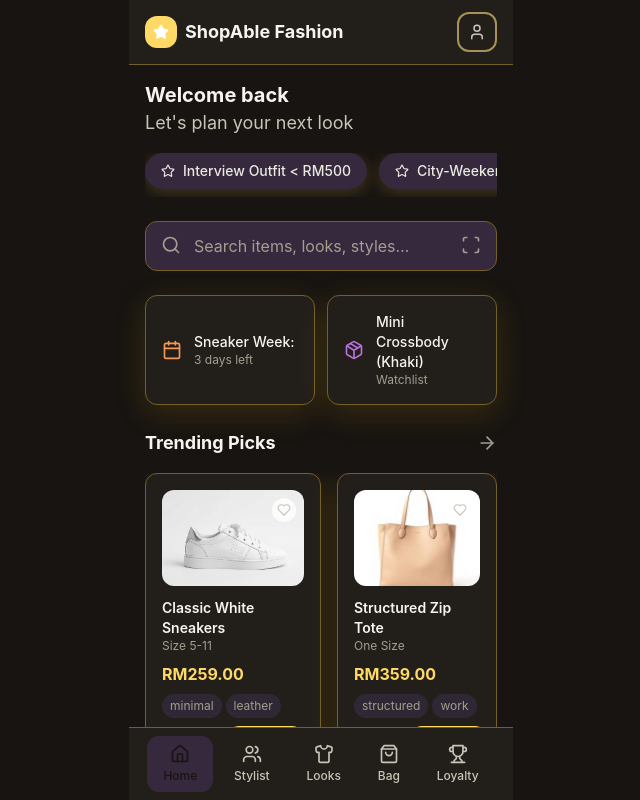
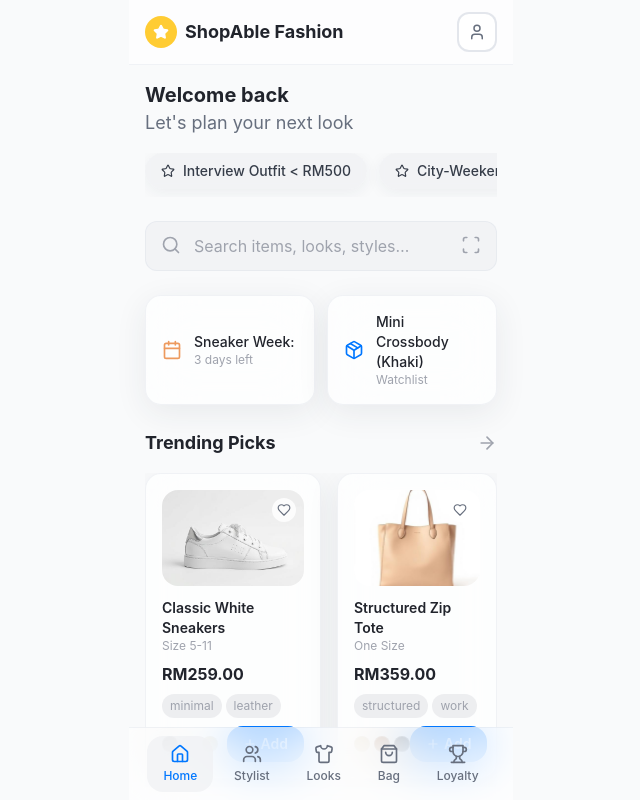
Before and after one commit to yohan19960/fashion-ai-style, a React (Vite) app: page / in a window 1280 px wide. Shown: the top 800 px of the page, without its empty margins (319-959 px from the left). Built offline with nearby package versions, Linux system fonts and the light colour scheme.

Commit message:
Update theme to Glassmorphism
Update the app's theme to incorporate Glassmorphism and iOS-like design elements. This involves adjusting CSS variables and Tailwind configuration for a frosted glass effect, blurred backgrounds, and subtle gradients.

```diff
--- a/src/index.css
+++ b/src/index.css
@@ -2,94 +2,94 @@
 @tailwind components;
 @tailwind utilities;
 
-/* ShopAble Fashion Design System - Luxury & Glam Mobile Fashion App */
+/* ShopAble Fashion Design System - Glassmorphism iOS Mobile Fashion App */
 
 @layer base {
   :root {
-    /* Core Brand Colors - Luxury Black & Cream */
-    --background: 30 15% 8%;
-    --foreground: 45 20% 95%;
+    /* Core Brand Colors - iOS Clean */
+    --background: 220 20% 98%;
+    --foreground: 220 15% 15%;
 
-    /* Card System - Deep Black with Gold Edges */
-    --card: 30 12% 12%;
-    --card-foreground: 45 20% 95%;
-    --card-shadow: 0 0% 0%;
+    /* Card System - Glassmorphism */
+    --card: 0 0% 100% / 0.7;
+    --card-foreground: 220 15% 15%;
+    --card-shadow: 220 20% 80%;
 
-    /* App Background - Rich Gradient */
-    --app-background: 30 15% 8%;
-    --section-background: 30 12% 12%;
+    /* App Background - iOS Gradient */
+    --app-background: 220 20% 98%;
+    --section-background: 0 0% 100% / 0.6;
 
-    /* Brand Primary - Luxurious Deep Black */
-    --primary: 30 15% 8%;
-    --primary-foreground: 45 35% 85%;
-    --primary-muted: 30 10% 20%;
+    /* Brand Primary - iOS Blue */
+    --primary: 212 100% 50%;
+    --primary-foreground: 0 0% 100%;
+    --primary-muted: 212 50% 85%;
 
-    /* Luxury Gold & Rose Gold Accents */
-    --accent-gold: 45 100% 70%;
-    --accent-gold-muted: 45 60% 90%;
-    --accent-warm: 25 90% 65%;
+    /* iOS Accent Colors */
+    --accent-gold: 45 100% 60%;
+    --accent-gold-muted: 45 30% 95%;
+    --accent-warm: 25 80% 65%;
 
-    /* Secondary Luxury Tones - Deep Purple */
-    --secondary: 280 25% 25%;
-    --secondary-foreground: 45 20% 95%;
-    --secondary-muted: 280 15% 35%;
+    /* Secondary iOS Tones */
+    --secondary: 220 15% 95% / 0.8;
+    --secondary-foreground: 220 15% 25%;
+    --secondary-muted: 220 10% 90% / 0.6;
 
-    /* Text Hierarchy - Gold & Cream */
-    --text-primary: 45 20% 95%;
-    --text-secondary: 45 15% 75%;
-    --text-muted: 45 10% 60%;
+    /* Text Hierarchy - iOS Typography */
+    --text-primary: 220 15% 15%;
+    --text-secondary: 220 10% 45%;
+    --text-muted: 220 8% 65%;
 
-    /* Interactive Elements - Gold Gradients */
-    --button-primary: 45 100% 70%;
-    --button-primary-hover: 35 100% 65%;
-    --button-secondary: 280 25% 25%;
-    --button-outline: 45 30% 50%;
+    /* Interactive Elements - iOS Style */
+    --button-primary: 212 100% 50%;
+    --button-primary-hover: 212 100% 45%;
+    --button-secondary: 220 15% 95% / 0.8;
+    --button-outline: 220 20% 85% / 0.6;
 
-    /* Luxury Chip/Pill Colors */
-    --chip-background: 280 20% 20%;
-    --chip-foreground: 45 20% 90%;
-    --chip-active: 45 100% 70%;
-    --chip-active-foreground: 30 15% 10%;
+    /* iOS Chip/Pill Colors */
+    --chip-background: 220 15% 95% / 0.8;
+    --chip-foreground: 220 15% 25%;
+    --chip-active: 212 100% 50%;
+    --chip-active-foreground: 0 0% 100%;
 
-    /* Status & Alerts - Luxury Palette */
-    --success: 140 60% 55%;
-    --warning: 45 100% 65%;
-    --error: 355 85% 60%;
-    --info: 280 60% 65%;
+    /* Status & Alerts - iOS System Colors */
+    --success: 142 76% 36%;
+    --warning: 48 89% 50%;
+    --error: 355 78% 60%;
+    --info: 212 100% 50%;
 
-    /* Fashion Specific - Glamorous Colors */
-    --price-color: 45 100% 70%;
-    --discount-color: 355 85% 60%;
-    --tag-background: 280 15% 18%;
-    --loyalty-gold: 45 100% 75%;
+    /* Fashion Specific - iOS Clean */
+    --price-color: 220 15% 15%;
+    --discount-color: 355 78% 60%;
+    --tag-background: 220 10% 92% / 0.8;
+    --loyalty-gold: 45 100% 60%;
 
-    /* Luxury Gradients */
-    --gradient-primary: linear-gradient(135deg, hsl(30 15% 8%), hsl(280 20% 15%));
-    --gradient-gold: linear-gradient(135deg, hsl(45 100% 70%), hsl(25 90% 65%));
-    --gradient-warm: linear-gradient(135deg, hsl(25 90% 65%), hsl(15 85% 60%));
-    --gradient-app: linear-gradient(180deg, hsl(30 15% 8%), hsl(280 20% 12%));
+    /* Glassmorphism Gradients */
+    --gradient-primary: linear-gradient(135deg, hsl(212 100% 50% / 0.9), hsl(220 100% 60% / 0.8));
+    --gradient-gold: linear-gradient(135deg, hsl(45 100% 60% / 0.9), hsl(25 80% 65% / 0.8));
+    --gradient-warm: linear-gradient(135deg, hsl(25 80% 65% / 0.9), hsl(15 75% 60% / 0.8));
+    --gradient-app: linear-gradient(135deg, hsl(220 20% 98%), hsl(212 30% 95%));
 
-    /* Luxury Shadows with Gold Glow */
-    --shadow-card: 0 8px 32px hsl(45 100% 50% / 0.15);
-    --shadow-chip: 0 4px 16px hsl(45 80% 60% / 0.20);
-    --shadow-floating: 0 16px 64px hsl(45 100% 50% / 0.25);
+    /* Glassmorphism Shadows */
+    --shadow-card: 0 8px 32px hsl(220 20% 20% / 0.08);
+    --shadow-chip: 0 4px 16px hsl(220 20% 20% / 0.06);
+    --shadow-floating: 0 16px 64px hsl(220 20% 20% / 0.12);
 
-    /* Border & Input - Luxury Gold Accents */
-    --border: 45 50% 30%;
-    --input: 280 20% 20%;
-    --ring: 45 100% 70%;
+    /* Border & Input - iOS Clean */
+    --border: 220 20% 85% / 0.3;
+    --input: 220 15% 95% / 0.8;
+    --ring: 212 100% 50%;
 
-    --radius: 0.75rem;
+    --radius: 1rem;
 
-    /* Sidebar - Luxury Theme */
-    --sidebar-background: 30 12% 12%;
-    --sidebar-foreground: 45 20% 90%;
-    --sidebar-primary: 45 100% 70%;
-    --sidebar-primary-foreground: 30 15% 10%;
-    --sidebar-accent: 280 20% 20%;
-    --sidebar-accent-foreground: 45 20% 90%;
-    --sidebar-border: 45 30% 25%;
-    --sidebar-ring: 45 100% 70%;
+    /* Sidebar - iOS Glassmorphism */
+    --sidebar-background: 0 0% 100% / 0.8;
+    --sidebar-foreground: 220 15% 15%;
+    --sidebar-primary: 212 100% 50%;
+    --sidebar-primary-foreground: 0 0% 100%;
+    --sidebar-accent: 220 15% 95% / 0.6;
+    --sidebar-accent-foreground: 220 15% 25%;
+    --sidebar-border: 220 20% 85% / 0.3;
+    --sidebar-ring: 212 100% 50%;
   }
 
   .dark {
@@ -143,28 +143,28 @@
 }
 
 @layer components {
-  /* Fashion App Components */
+  /* Glassmorphism iOS App Components */
   .fashion-card {
-    @apply bg-card rounded-xl shadow-card border border-border;
+    @apply bg-card rounded-2xl shadow-card border border-border backdrop-blur-xl;
   }
 
   .fashion-chip {
     @apply bg-chip-background text-chip-foreground px-4 py-2 rounded-full text-sm font-medium
-           shadow-chip transition-all duration-200 hover:shadow-md;
+           shadow-chip transition-all duration-200 hover:shadow-md backdrop-blur-sm;
   }
 
   .fashion-chip-active {
-    @apply bg-chip-active text-chip-active-foreground;
+    @apply bg-chip-active text-chip-active-foreground backdrop-blur-sm;
   }
 
   .fashion-button-primary {
-    @apply bg-button-primary text-primary-foreground px-6 py-3 rounded-xl font-semibold
-           transition-all duration-200 hover:bg-button-primary-hover active:scale-95;
+    @apply bg-button-primary text-primary-foreground px-6 py-3 rounded-2xl font-semibold
+           transition-all duration-200 hover:bg-button-primary-hover active:scale-95 backdrop-blur-sm;
   }
 
   .fashion-button-secondary {
-    @apply bg-button-secondary text-secondary-foreground px-6 py-3 rounded-xl font-medium
-           border border-button-outline transition-all duration-200 hover:shadow-md;
+    @apply bg-button-secondary text-secondary-foreground px-6 py-3 rounded-2xl font-medium
+           border border-button-outline transition-all duration-200 hover:shadow-md backdrop-blur-xl;
   }
 
   .fashion-price {
@@ -193,7 +193,7 @@
 
   .bottom-nav {
     @apply fixed bottom-0 left-1/2 transform -translate-x-1/2 w-full max-w-sm
-           bg-card border-t border-border px-4 py-2 z-50;
+           bg-card border-t border-border px-4 py-2 z-50 backdrop-blur-xl;
   }
 
   .product-card {
@@ -203,4 +203,21 @@
   .alert-card {
     @apply fashion-card p-4 flex items-center space-x-3;
   }
+
+  /* iOS Glassmorphism Specific Classes */
+  .glass-card {
+    @apply bg-white/70 backdrop-blur-xl border border-white/20 rounded-2xl shadow-lg;
+  }
+
+  .glass-nav {
+    @apply bg-white/80 backdrop-blur-2xl border-t border-white/20;
+  }
+
+  .glass-button {
+    @apply bg-white/20 backdrop-blur-sm border border-white/30 rounded-xl hover:bg-white/30 transition-all duration-200;
+  }
+
+  .glass-input {
+    @apply bg-white/60 backdrop-blur-sm border border-white/30 rounded-xl placeholder:text-gray-500;
+  }
 }
--- a/tailwind.config.ts
+++ b/tailwind.config.ts
@@ -40,19 +40,19 @@ export default {
 					muted: 'hsl(var(--secondary-muted))'
 				},
 
-				// Luxury & Glam accent colors
+				// iOS Glassmorphism accent colors
 				'accent-gold': {
 					DEFAULT: 'hsl(var(--accent-gold))',
 					muted: 'hsl(var(--accent-gold-muted))'
 				},
 				'accent-warm': 'hsl(var(--accent-warm))',
 
-				// Luxury specific colors
-				'luxury-black': 'hsl(30 15% 8%)',
-				'luxury-gold': 'hsl(45 100% 70%)',
-				'luxury-rose-gold': 'hsl(25 90% 65%)',
-				'luxury-purple': 'hsl(280 25% 25%)',
-				'luxury-cream': 'hsl(45 20% 95%)',
+				// iOS specific colors
+				'ios-blue': 'hsl(212 100% 50%)',
+				'ios-gray': 'hsl(220 15% 95%)',
+				'ios-light-gray': 'hsl(220 10% 90%)',
+				'glass-white': 'hsl(0 0% 100% / 0.7)',
+				'glass-border': 'hsl(220 20% 85% / 0.3)',
 
 				// Text hierarchy
 				'text-primary': 'hsl(var(--text-primary))',
```
